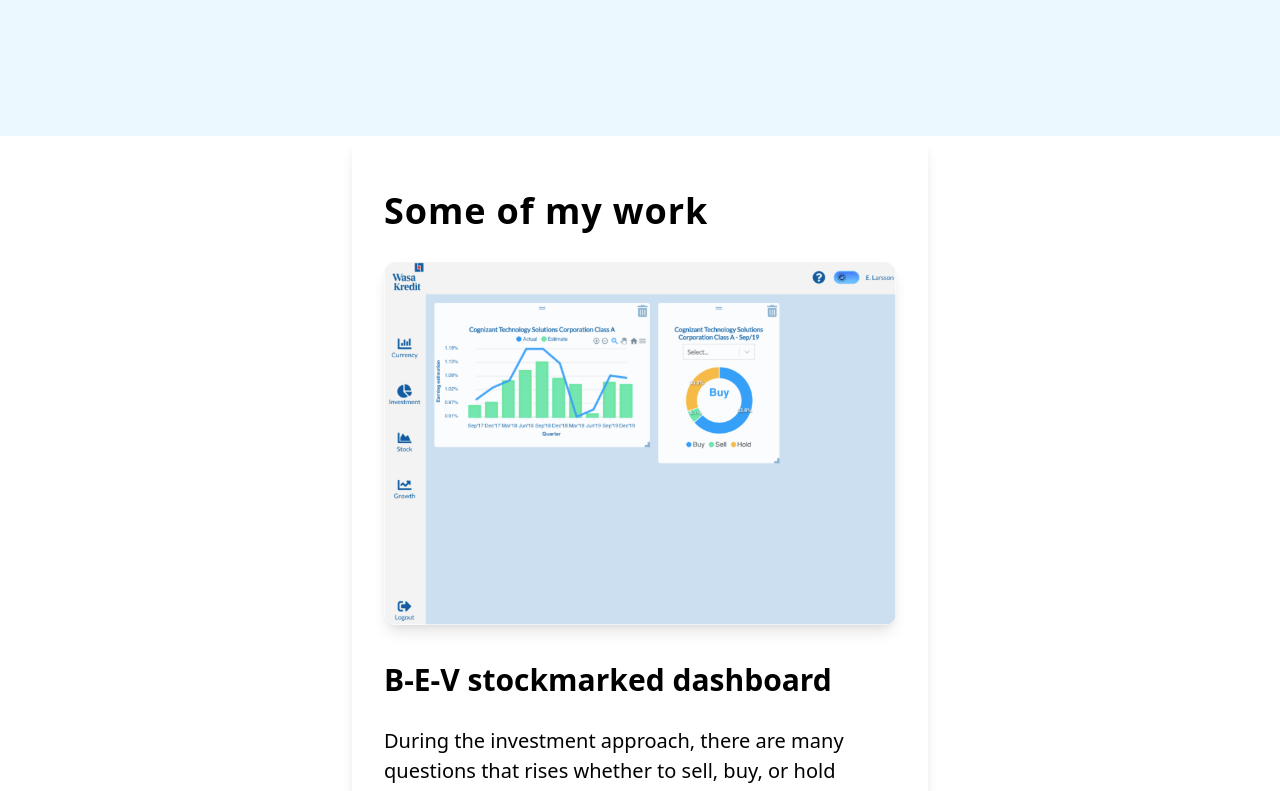
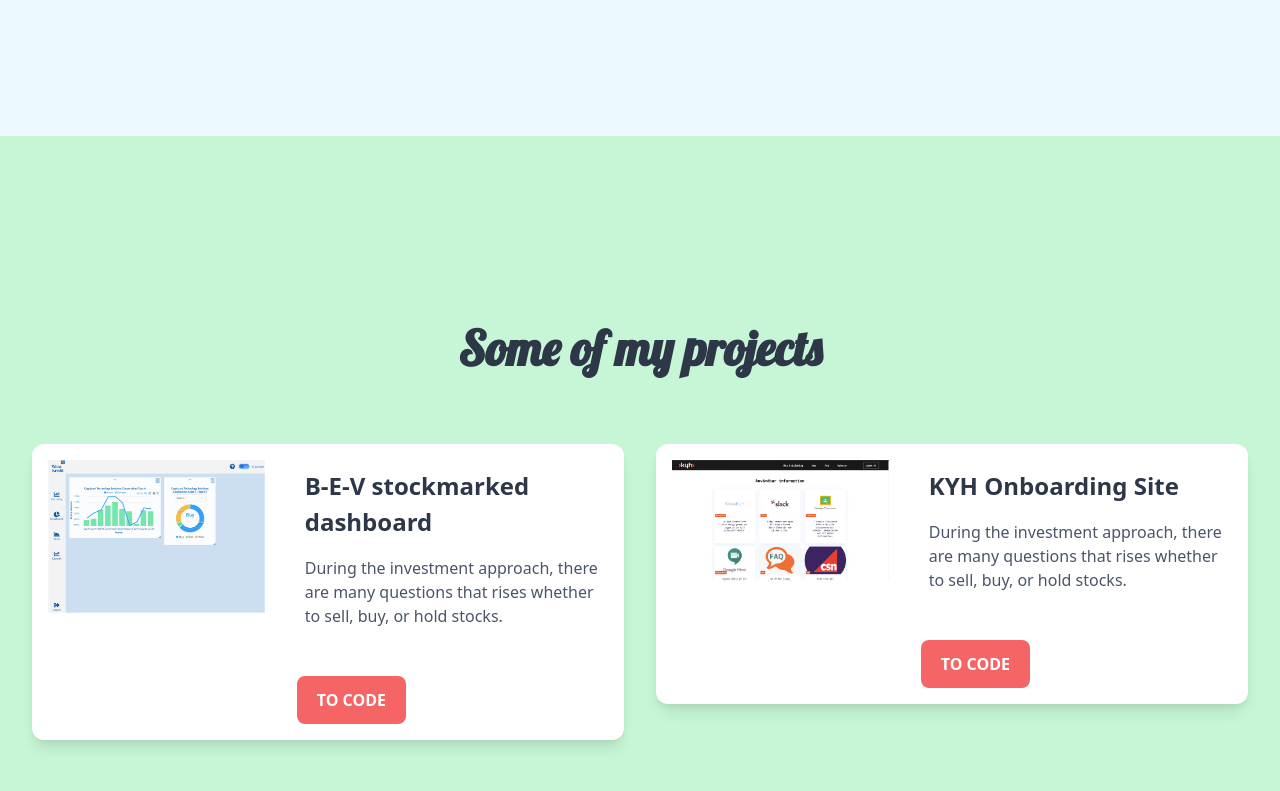
Before and after one commit to jbrorson/Exam-React-Portfolio, a React (Create React App) app: page / in a window 1280 px wide. Shown: the part 1560-2351 px from the top of the page. Built offline with nearby package versions, Linux system fonts and the light colour scheme.

Commit message:
Render Project component

```diff
--- a/src/App.js
+++ b/src/App.js
@@ -4,6 +4,7 @@ import Hero from './components/Hero';
 import MyStack from './components/MyStack';
 import Contact from './components/Contact';
 import MyWork from './components/MyWork';
+import Projects from './components/Projects';
 import './tailwind.output.css';
 
 const App = () => (
@@ -11,7 +12,8 @@ const App = () => (
     <Navigation />
     <Hero />
     <MyStack />
-    <MyWork />
+    {/* <MyWork /> */}
+    <Projects />
     <Contact />
   </div>
 );
```
